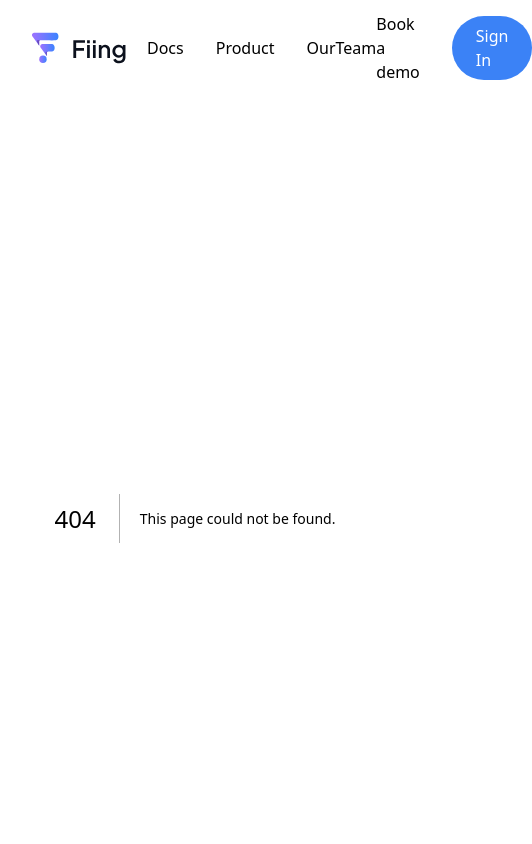
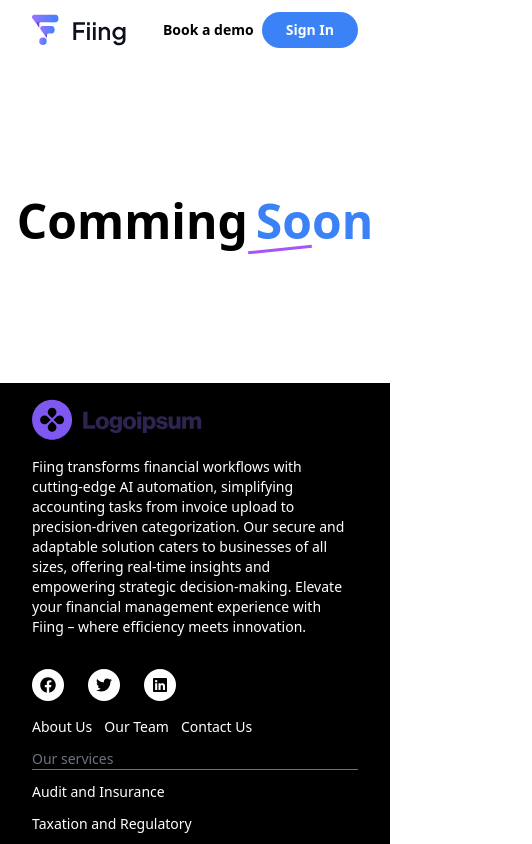
Before and after one commit to vashukashyap/fiing, a Next.js app: page /signin in a window 390 px wide. Before the commit this address had no page. Shown: the top 844 px of the page, 532 px wide, since content can reach past the window. Built offline with nearby package versions, Linux system fonts and the light colour scheme.

Commit message:
responsiveness, new signin page, minor changes

```diff
--- a/src/app/layout.js
+++ b/src/app/layout.js
@@ -1,6 +1,5 @@
 import { Inter } from "next/font/google";
 import "./globals.css";
-import Logo from "@/assets/images/fiingLogo.svg";
 import Navbar from "@/components/Navbar/Navbar";
 
 const inter = Inter({ subsets: ["latin"] });
@@ -12,11 +11,8 @@ export const metadata = {
 
 export default function RootLayout({ children }) {
   return (
-    <html lang="en">
-      <body className="">
-        <Navbar logo={Logo}/>
-          {children}
-      </body>
+    <html lang='en'>
+      <body className=''>{children}</body>
     </html>
   );
 }
--- a/src/app/page.js
+++ b/src/app/page.js
@@ -8,16 +8,19 @@ import Image from "next/image";
 import Logo from "@/../public/Logo.svg";
 import CreateCompanyButton from "@/components/CreateCompanyButton/CreateCompanyButton";
 import DashboardImage from "@/assets/images/dashboardImage.png";
+import LogoM from "@/assets/images/fiingLogo.svg";
+import Navbar from "@/components/Navbar/Navbar";
 
 export default function Home() {
   return (
     <>
-    <Jumboster/>
-    <FeatureSection/>
-    <Advantages/>
-    <BrandsSection/>
-    <FaqsSection/>
-    <Footer logo={Logo}/>
+      <Navbar logo={LogoM} />
+      <Jumboster />
+      <FeatureSection />
+      <Advantages />
+      <BrandsSection />
+      <FaqsSection />
+      <Footer logo={Logo} />
     </>
   );
 }
--- /dev/null
+++ b/src/app/signin/page.js
@@ -0,0 +1,26 @@
+import Footer from "@/components/Footer/Footer";
+import Navbar from "@/components/Navbar/Navbar";
+import Logo from "@/../public/Logo.svg";
+import LogoM from "@/assets/images/fiingLogo.svg";
+
+import React from "react";
+
+const page = () => {
+  return (
+    <div>
+      <Navbar logo={LogoM} />
+      <div className='h-[38.25vh] flex items-center justify-center'>
+        <div className='text-5xl font-bold  leading-tight'>
+          Comming
+          <span className='text-blue-500 ml-2 relative'>
+            Soon
+            <span className='bg-purple-500 h-[3px] w-16 absolute bottom-[2px] -left-2 -rotate-6' />
+          </span>
+        </div>
+      </div>
+      <Footer logo={Logo} />
+    </div>
+  );
+};
+
+export default page;
--- a/src/components/Advantages/Advantages.jsx
+++ b/src/components/Advantages/Advantages.jsx
@@ -10,35 +10,35 @@ const Advantages = () => {
 
   return (
     <>
-      <div className="flex flex-col gap-2 px-24 py-12 relative">
-        <h1 className="text-3xl font-semibold">
+      <div className='flex flex-col gap-2 px-8 sm:px-24 py-12 relative'>
+        <h1 className='text-3xl font-semibold'>
           Why use
-          <span className="absolute ml-2">
+          <span className='absolute ml-2'>
             Fiing?
-            <span className="bg-purple-500 h-[3px] w-14 absolute -bottom-2 left-1 -rotate-6" />
+            <span className='bg-purple-500 h-[3px] w-14 absolute -bottom-2 left-1 -rotate-6' />
           </span>
         </h1>
-        <div className="flex flex-row items-center justify-between">
-          <div className="flex flex-col gap-6 w-1/2">
-            <h2 className="border border-gray-300 px-8 py-3 rounded-lg self-stretch">
+        <div className='flex flex-col sm:flex-row items-center justify-between'>
+          <div className='flex flex-col gap-6 sm:w-1/2 py-3'>
+            <h2 className='border border-[#D6BBFB] px-8 py-3 rounded-lg self-stretch'>
               Time-Efficient Automation
             </h2>
-            <h2 className="border border-gray-300 px-8 py-3 rounded-lg self-stretch">
+            <h2 className='border border-[#D6BBFB] px-8 py-3 rounded-lg self-stretch'>
               Error-Free Accuracy
             </h2>
-            <h2 className="border border-gray-300 px-8 py-3 rounded-lg self-stretch">
+            <h2 className='border border-[#D6BBFB] px-8 py-3 rounded-lg self-stretch'>
               Adaptable to Your Workflow
             </h2>
-            <h2 className="border border-gray-300 px-8 py-3 rounded-lg self-stretch">
+            <h2 className='border border-[#D6BBFB] px-8 py-3 rounded-lg self-stretch'>
               Enhanced Financial Insights
             </h2>
           </div>
-          <div className="flex items-center justify-center">
+          <div className='flex items-center justify-center py-10 sm:py-1'>
             <motion.div
               initial={{ scale: 0.5 }}
               animate={
                 isInView
-                  ? { rotate: 30, scale: 1.2 }
+                  ? { rotate: 30, scale: 1.1 }
                   : { rotate: 360, scale: 0.5 }
               }
               transition={{
@@ -47,9 +47,9 @@ const Advantages = () => {
                 damping: 40,
               }}
             >
-              <Image className="w-[26rem]" src={AnimationImg} />
+              <Image className='w-[20rem] sm:w-[26rem]' src={AnimationImg} />
             </motion.div>
-            <div className="h-[20rem] w-[20rem] bg-[#D6BBFB] rounded-full absolute -z-10"></div>
+            <div className='h-[20rem] w-[20rem] bg-[#D6BBFB] rounded-full absolute -z-10'></div>
             <div ref={ref}></div>
           </div>
         </div>
--- a/src/components/BrandsSection/BrandsSection.jsx
+++ b/src/components/BrandsSection/BrandsSection.jsx
@@ -14,39 +14,40 @@ import logo13 from "@/assets/images/Logo/Logo13.svg";
 import logo14 from "@/assets/images/Logo/Logo14.svg";
 import Image from "next/image";
 
-
-
-
 const BrandsSection = () => {
-
   // const [logos ,setLogos] = useState();
 
   // setLogos([logo1, logo2, logo3, logo4, logo5, logo6, logo7, logo8, logo8, logo9, logo10, logo11, logo12 ,logo13, logo14]);
 
-    return(
+  return (
     <>
-        <div className="flex flex-col items-center mt-4">
-            <h1 className="text-2xl font-semibold">Trusted by <span className="font-extrabold bg-gradient-to-r from-purple-400 to-blue-500 bg-clip-text text-transparent">400+</span> brands</h1>
-            <div className="flex flex-row flex-wrap items-center justify-center gap-8 my-8 px-4 mx-8">
-               <Image  src={logo1} alt="logo not found"/>
-               <Image  src={logo2} alt="logo not found"/>
-               <Image  src={logo3} alt="logo not found"/>
-               <Image  src={logo4} alt="logo not found"/>
-               <Image  src={logo5} alt="logo not found"/>
-               <Image  src={logo6} alt="logo not found"/>
-               <Image  src={logo7} alt="logo not found"/>
-               <Image  src={logo8} alt="logo not found"/>
-               <Image  src={logo9} alt="logo not found"/>
-               <Image  src={logo10} alt="logo not found"/>
-               <Image  src={logo11} alt="logo not found"/>
-               <Image  src={logo12} alt="logo not found"/>
-               <Image  src={logo13} alt="logo not found"/>
-               <Image  src={logo14} alt="logo not found"/>
-
+      <div className='flex flex-col items-center mt-4'>
+        <h1 className='text-3xl font-semibold'>
+          Trusted by{" "}
+          <span className='font-extrabold bg-gradient-to-r from-purple-400 to-blue-500 bg-clip-text text-transparent'>
+            400+
+          </span>{" "}
+          brands
+        </h1>
+        <div className='flex flex-row flex-wrap items-center justify-center gap-8 my-8 px-4 mx-8'>
+          <Image src={logo1} alt='logo not found' />
+          <Image src={logo2} alt='logo not found' />
+          <Image src={logo3} alt='logo not found' />
+          <Image src={logo4} alt='logo not found' />
+          <Image src={logo5} alt='logo not found' />
+          <Image src={logo6} alt='logo not found' />
+          <Image src={logo7} alt='logo not found' />
+          <Image src={logo8} alt='logo not found' />
+          <Image src={logo9} alt='logo not found' />
+          <Image src={logo10} alt='logo not found' />
+          <Image src={logo11} alt='logo not found' />
+          <Image src={logo12} alt='logo not found' />
+          <Image src={logo13} alt='logo not found' />
+          <Image src={logo14} alt='logo not found' />
         </div>
       </div>
     </>
-    )
-}
+  );
+};
 
 export default BrandsSection;
--- a/src/components/FeatureCard/FeatureCard.js
+++ b/src/components/FeatureCard/FeatureCard.js
@@ -1,36 +1,31 @@
 import Image from "next/image";
 
-
-
-const FeatureCard = ({image, index, title, text}) => {
-    return(
+const FeatureCard = ({ image, index, title, text }) => {
+  return (
     <>
-        <div className="bg-white w-72 rounded-3xl shadow-lg m-3 p-3">
-            <div className="flex items-center justify-center h-2/4 w-full">
+      <div className='bg-white w-80 rounded-3xl shadow-lg m-3 p-3'>
+        <div className='flex items-center justify-center h-2/4 w-full'>
           <Image
-                className="w-32 h-full object-cover rounded-t"
+            className='w-32 h-full object-cover rounded-t'
             src={image}
-                alt="piña"
+            alt='gif'
           />
         </div>
 
-            <div className="w-full h-1/4 p-3">
-            <h1 className="bg-gradient-to-r from-blue-700 to-blue-400 w-fit text-center px-[0.76rem] py-[0.2rem] text-white rounded-full">
+        <div className='w-full h-2/4 p-6'>
+          <h1 className='bg-gradient-to-r from-blue-700 to-blue-400 w-fit text-center px-[0.76rem] py-[0.2rem] text-white rounded-full'>
             {index}
           </h1>
-              <a href="#" className=" text-gray-700">
-                <span className="text-lg font-semibold tracking-wide ">
+          <a href='#' className=' text-gray-700'>
+            <span className='text-lg font-semibold tracking-wide '>
               {title}
             </span>
           </a>
-              <p className="text-gray-600 text-sm leading-5 mt-1">
-                {text}
-              </p>
+          <p className='text-gray-600  leading-5 mt-1'>{text}</p>
         </div>
       </div>
-
     </>
-    )
-}
+  );
+};
 
 export default FeatureCard;
--- a/src/components/FeatureSection/FeatureSection.jsx
+++ b/src/components/FeatureSection/FeatureSection.jsx
@@ -7,18 +7,36 @@ import FeatureCard from "../FeatureCard/FeatureCard";
 const FeatureSection = () => {
   return (
     <>
-      <div className="flex flex-col items-center mt-14">
-        <h1 className="text-3xl font-semibold">
-          Accounting made easy with <span className="text-blue-600">A.I.</span>
+      <div className='flex flex-col items-center mt-14'>
+        <h1 className='text-xl sm:text-3xl font-semibold'>
+          Accounting made easy with <span className='text-blue-600'>A.I.</span>
         </h1>
-        <div className="flex flex-row justify-around mx-auto py-6 my-6">
-            <FeatureCard image={DownloadGif} index={1} title={"Upload invoice"} text={"Upload your invoices with just a click, whether it's a paper receipt or a digital document, "}/>
-            <FeatureCard image={ScanningGif} index={2} title={"AI scans the invoice"} text={"Fiing AI effortlessly scans and extracts crucial data from your invoices."}/>
-            <FeatureCard image={NotesGif} index={3} title={"Accounting is done"} text={"Fiing automatically categorizes and records your financial transactions."}/>
+        <div className='flex flex-col sm:flex-row justify-around mx-auto gap-4 py-6 my-6'>
+          <FeatureCard
+            image={DownloadGif}
+            index={1}
+            title={"Upload invoice"}
+            text={
+              "Upload your invoices with just a click, whether it's a paper receipt or a digital document. "
+            }
+          />
+          <FeatureCard
+            image={ScanningGif}
+            index={2}
+            title={"AI scans the invoice"}
+            text={
+              "Fiing AI effortlessly scans and extracts crucial data from your invoices."
+            }
+          />
+          <FeatureCard
+            image={NotesGif}
+            index={3}
+            title={"Accounting is done"}
+            text={
+              "Fiing automatically categorizes and records your financial transactions."
+            }
+          />
         </div>
-
-
-
       </div>
     </>
   );
--- a/src/components/Footer/Footer.jsx
+++ b/src/components/Footer/Footer.jsx
@@ -3,73 +3,101 @@ import { FaFacebook } from "react-icons/fa";
 import { FaTwitter } from "react-icons/fa";
 import { FaLinkedin } from "react-icons/fa";
 
-
-
-const Footer = ({logo}) => {
-    return(
+const Footer = ({ logo }) => {
+  return (
     <>
-        <div className="bg-black">
-        <div className="flex flex-row justify-around py-4 px-8 text-white text-[0.7rem]">
-            <div className="flex flex-col justify-around items-start gap-4">
-            <Image src={logo}/>
-            <p className="text-white text-[0.7rem] w-80">
-            Fiing transforms financial workflows with cutting-edge AI automation, simplifying accounting tasks from invoice upload to precision-driven categorization. Our secure and adaptable solution caters to businesses of all sizes, offering real-time insights and empowering strategic decision-making. Elevate your financial management experience with Fiing – where efficiency meets innovation.
+      <div className='bg-black'>
+        <div className='flex flex-col sm:flex-row justify-around py-4 px-8 text-white text-sm'>
+          <div className='flex flex-col justify-around items-start gap-4'>
+            <Image src={logo} />
+            <p className='text-white text-sm w-80'>
+              Fiing transforms financial workflows with cutting-edge AI
+              automation, simplifying accounting tasks from invoice upload to
+              precision-driven categorization. Our secure and adaptable solution
+              caters to businesses of all sizes, offering real-time insights and
+              empowering strategic decision-making. Elevate your financial
+              management experience with Fiing – where efficiency meets
+              innovation.
             </p>
-            <div className="flex flex-row gap-6 mt-4">
-                <div className="p-2 bg-white rounded-full">
-                <FaFacebook className="fill-black w-4 h-4"/>
+            <div className='flex flex-row gap-6 my-4'>
+              <div className='p-2 bg-white rounded-full'>
+                <FaFacebook className='fill-black w-4 h-4' />
               </div>
-                <div className="p-2 bg-white rounded-full">
-                <FaTwitter className="fill-black w-4 h-4"/>
+              <div className='p-2 bg-white rounded-full'>
+                <FaTwitter className='fill-black w-4 h-4' />
               </div>
-                <div className="p-2 bg-white rounded-full">
-                <FaLinkedin className="fill-black w-4 h-4"/>
-                </div>
-
-
+              <div className='p-2 bg-white rounded-full'>
+                <FaLinkedin className='fill-black w-4 h-4' />
               </div>
             </div>
-            <div className="flex flex-col gap-3">
-                <div className="flex flex-row gap-3">
+          </div>
+          <div className='flex flex-col gap-3'>
+            <div className='flex flex-row gap-3'>
               <h1>About Us</h1>
               <h1>Our Team </h1>
               <h1>Contact Us</h1>
             </div>
-                <div className="text-gray-500 border-b border-gray-500">
+            <div className='flex flex-col gap-3'>
+              <div className='text-gray-500 border-b border-gray-500'>
                 Our services
               </div>
               <h1>Audit and Insurance</h1>
               <h1>Taxation and Regulatory</h1>
               <h1>Startup Services</h1>
               <h1>Valuation and Fund Raising</h1>
-                <div className="flex flex-row gap-8 mt-6">
+            </div>
+            <div className='flex flex-row gap-8 mt-6'>
               <div>
                 <h1>Chennai</h1>
-                        <h1 className="text-gray-500 font-semibold">044 3289629</h1>
+                <h1 className='text-gray-500 font-semibold'>044 3289629</h1>
               </div>
               <div>
                 <h1>Chennai</h1>
-                        <h1 className="text-gray-500 font-semibold">044 3289629</h1>
+                <h1 className='text-gray-500 font-semibold'>044 3289629</h1>
               </div>
             </div>
           </div>
-            <div className="self-center flex flex-col gap-3">
-            <div className="text-gray-500 border-b border-gray-500 w-40">
+          <div className='flex flex-col gap-3'>
+            <div className='flex flex-row gap-3 invisible'>
+              <h1>About Us</h1>
+              <h1>Our Team </h1>
+              <h1>Contact Us</h1>
+            </div>
+            <div className='flex flex-col gap-3'>
+              <div className='text-gray-500 border-b border-gray-500'>
                 Other Links
               </div>
               <h1>Legal Policy</h1>
               <h1>Term & Conditions</h1>
               <h1>Privacy Policy</h1>
-
+            </div>
+            <div className='flex flex-row gap-8 mt-6 invisible'>
+              <div>
+                <h1>Chennai</h1>
+                <h1 className='text-gray-500 font-semibold'>044 3289629</h1>
+              </div>
+              <div>
+                <h1>Chennai</h1>
+                <h1 className='text-gray-500 font-semibold'>044 3289629</h1>
               </div>
             </div>
+          </div>
+          {/* <div className='self-center flex flex-col gap-3 '>
+            <div className='text-gray-500 border-b border-gray-500 w-40'>
+              Other Links
+            </div>
+            <h1>Legal Policy</h1>
+            <h1>Term & Conditions</h1>
+            <h1>Privacy Policy</h1>
+          </div> */}
+        </div>
 
-        <div className="text-gray-500 font-semibold text-[0.8rem] w-[80%] border-t border-gray-500 mx-auto pt-2 pb-6">
+        <div className='text-gray-500 font-semibold text-[0.8rem] w-[80%] border-t border-gray-500 mx-auto pt-2 pb-6'>
           <h1>2024 © Copyright Fiing Tech</h1>
         </div>
       </div>
     </>
-    )
-}
+  );
+};
 
 export default Footer;
--- a/src/components/Jumboster/Jumboster.jsx
+++ b/src/components/Jumboster/Jumboster.jsx
@@ -5,20 +5,21 @@ import JumbosterImage from "@/assets/images/jumbosterImage.png";
 const Jumboster = () => {
   return (
     <>
-      <div className="flex flex-row justify-between items-center z-1 relative">
+      <div className='flex flex-row justify-between items-center z-1 relative mt-10 sm:mt-0'>
         {/* Corner Circle */}
-        <div className="absolute -top-44 -left-44 w-80 h-80 rounded-full border-2 border-gray-200" />
-        <div className="absolute -top-28 -left-32 w-80 h-80 rounded-full border-2 border-gray-200" />
+        <div className='absolute -top-44 -left-44 w-80 h-80 rounded-full border-2 border-gray-200' />
+        <div className='absolute -top-28 -left-32 w-80 h-80 rounded-full border-2 border-gray-200' />
 
-        <div className="z-10 flex flex-col items-start gap-8 ml-24">
-          <h1 className="text-5xl font-bold w-[120%]">
-            Your Fintech Solution <br /> for Effortless <br /> Accounting with
-            <span className="text-blue-500 ml-2 relative">
+        <div className='z-10 flex flex-col items-start gap-8 ml-8 sm:ml-24'>
+          <h1 className='text-2xl sm:text-5xl font-bold sm:w-[120%] leading-tight'>
+            Your Fintech Solution <br className='hidden sm:block' /> for
+            Effortless <br className='hidden sm:block' /> Accounting with
+            <span className='text-blue-500 ml-2 relative'>
               AI
-              <span className="bg-purple-500 h-[3px] w-16 absolute bottom-[2px] -left-2 -rotate-6" />
+              <span className='bg-purple-500 h-[3px] w-16 absolute bottom-[2px] -left-2 -rotate-6' />
             </span>
           </h1>
-          <button className="flex flex-row items-center bg-gradient-to-r from-purple-400 to-blue-500 text-white text-xl font-semibold py-2 px-4 rounded-lg">
+          <button className='flex justify-center items-center bg-gradient-to-r from-purple-400 to-blue-500 text-white sm:text-xl font-semibold py-2 px-2 sm:px-10 rounded-lg'>
             Try Fiing <MdOutlineKeyboardArrowRight />
           </button>
         </div>
--- a/src/components/Navbar/Navbar.jsx
+++ b/src/components/Navbar/Navbar.jsx
@@ -1,23 +1,30 @@
 import Image from "next/image";
+import Link from "next/link";
 
-
-const Navbar = ({logo}) => {
-    return(
-        <>
-        <div className="flex flex-row justify-between items-center px-8 py-3 sticky top-0 z-[99] bg-white">
-            <Image src={logo} alt="logo not found"/>
-            <div className="flex flex-row gap-8 items-center">
-                <a className="cursor-pointer">Docs</a>
-                <a className="cursor-pointer">Product</a>
-                <a className="cursor-pointer">OurTeam</a>
-            </div>
-            <div className="flex flex-row gap-8 items-center">
-                <a className="cursor-pointer">Book a demo</a>
-                <a className="bg-blue-500 text-white px-6 py-2 rounded-full hover:bg-blue-600 hover:cursor-pointer">Sign In</a>
-            </div>
+const Navbar = ({ logo }) => {
+  return (
+    <>
+      <div className='flex flex-row justify-between items-center px-8 py-3 sticky top-0 z-[99] bg-white font-semibold'>
+        <Link href={"/"}>
+          <Image src={logo} alt='logo not found' />
+        </Link>
+        <div className='hidden sm:flex flex-row gap-2 sm:gap-8 items-center text-sm sm:text-base '>
+          <a className='cursor-pointer'>Docs</a>
+          <a className='cursor-pointer'>Product</a>
+          <a className='cursor-pointer'>OurTeam</a>
         </div>
-        </>
-    )
-}
+        <div className='flex flex-row gap-2 sm:gap-8 items-center text-sm sm:text-base'>
+          <a className='cursor-pointer'>Book a demo</a>
+          <a
+            className='bg-blue-500 text-white px-6 py-2 rounded-full hover:bg-blue-600 hover:cursor-pointer'
+            href='/signin'
+          >
+            Sign In
+          </a>
+        </div>
+      </div>
+    </>
+  );
+};
 
 export default Navbar;
```
Lines whose indentation alone changed are shown as unchanged.
